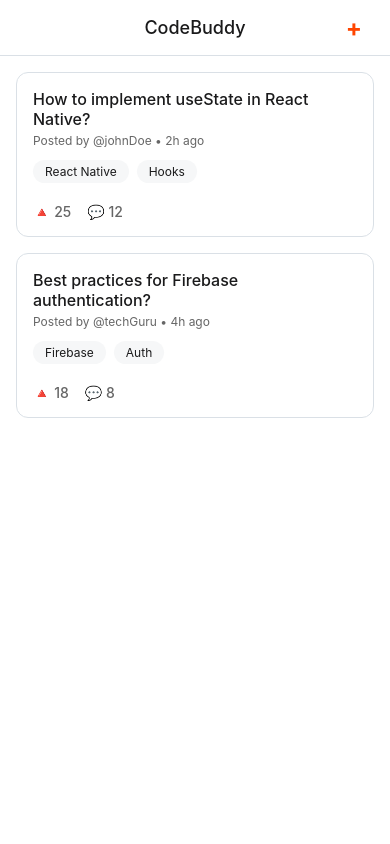
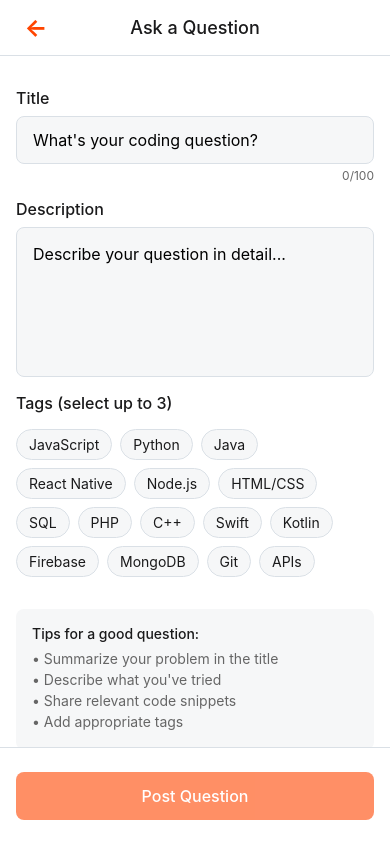
Before and after one commit to yaniChan17/CodeBuddy, a React Native app in the folder frontend/: screen /CreatePost in a window 390 px wide. Built offline with nearby package versions, Linux system fonts and the light colour scheme.

Commit message:
Add create post screen with form validation

```diff
--- a/frontend/App.js
+++ b/frontend/App.js
@@ -5,6 +5,7 @@ import LoginScreen from './src/screens/auth/LoginScreen';
 import RegisterScreen from './src/screens/auth/RegisterScreen';
 import HomeScreen from './src/screens/posts/HomeScreen';
 import PostDetailScreen from './src/screens/posts/PostDetailScreen';
+import CreatePostScreen from './src/screens/posts/CreatePostScreen';
 
 const Stack = createNativeStackNavigator();
 
@@ -23,6 +24,7 @@ const App = () => {
         <Stack.Screen name="Register" component={RegisterScreen} />
         <Stack.Screen name="Home" component={HomeScreen} />
         <Stack.Screen name="PostDetail" component={PostDetailScreen} />
+        <Stack.Screen name="CreatePost" component={CreatePostScreen} />
       </Stack.Navigator>
     </NavigationContainer>
   );
--- a/frontend/src/screens/posts/CreatePostScreen.js
+++ b/frontend/src/screens/posts/CreatePostScreen.js
@@ -0,0 +1,229 @@
+import React, { useState } from 'react';
+import {
+  View,
+  Text,
+  TextInput,
+  ScrollView,
+  StyleSheet,
+  TouchableOpacity,
+} from 'react-native';
+import Header from '../../components/common/Header';
+import Button from '../../components/common/Button';
+import { COLORS, FONTS } from '../../styles/globalStyles';
+
+// Predefined programming language tags
+const PROGRAMMING_TAGS = [
+  'JavaScript', 'Python', 'Java', 'React Native', 'Node.js',
+  'HTML/CSS', 'SQL', 'PHP', 'C++', 'Swift', 'Kotlin',
+  'Firebase', 'MongoDB', 'Git', 'APIs'
+];
+
+const CreatePostScreen = ({ navigation }) => {
+  const [title, setTitle] = useState('');
+  const [content, setContent] = useState('');
+  const [selectedTags, setSelectedTags] = useState([]);
+
+  const toggleTag = (tag) => {
+    if (selectedTags.includes(tag)) {
+      setSelectedTags(selectedTags.filter(t => t !== tag));
+    } else if (selectedTags.length < 3) { // Limit to 3 tags
+      setSelectedTags([...selectedTags, tag]);
+    }
+  };
+
+  const handleSubmit = () => {
+    // Will implement Firebase post creation later
+    console.log('New post:', { title, content, selectedTags });
+    navigation.goBack();
+  };
+
+  const isFormValid = title.trim() && content.trim() && selectedTags.length > 0;
+
+  return (
+    <View style={styles.container}>
+      <Header
+        title="Ask a Question"
+        leftIcon={
+          <TouchableOpacity onPress={() => navigation.goBack()}>
+            <Text style={styles.backButton}>←</Text>
+          </TouchableOpacity>
+        }
+      />
+
+      <ScrollView style={styles.content}>
+        <View style={styles.form}>
+          <Text style={styles.label}>Title</Text>
+          <TextInput
+            style={styles.titleInput}
+            placeholder="What's your coding question?"
+            value={title}
+            onChangeText={setTitle}
+            maxLength={100}
+          />
+          <Text style={styles.charCount}>{title.length}/100</Text>
+
+          <Text style={styles.label}>Description</Text>
+          <TextInput
+            style={styles.contentInput}
+            placeholder="Describe your question in detail..."
+            value={content}
+            onChangeText={setContent}
+            multiline
+            textAlignVertical="top"
+          />
+
+          <Text style={styles.label}>Tags (select up to 3)</Text>
+          <View style={styles.tagsContainer}>
+            {PROGRAMMING_TAGS.map((tag) => (
+              <TouchableOpacity
+                key={tag}
+                style={[
+                  styles.tag,
+                  selectedTags.includes(tag) && styles.selectedTag
+                ]}
+                onPress={() => toggleTag(tag)}
+              >
+                <Text style={[
+                  styles.tagText,
+                  selectedTags.includes(tag) && styles.selectedTagText
+                ]}>
+                  {tag}
+                </Text>
+              </TouchableOpacity>
+            ))}
+          </View>
+
+          <View style={styles.tipContainer}>
+            <Text style={styles.tipTitle}>Tips for a good question:</Text>
+            <Text style={styles.tipText}>• Summarize your problem in the title</Text>
+            <Text style={styles.tipText}>• Describe what you've tried</Text>
+            <Text style={styles.tipText}>• Share relevant code snippets</Text>
+            <Text style={styles.tipText}>• Add appropriate tags</Text>
+          </View>
+        </View>
+      </ScrollView>
+
+      <View style={styles.footer}>
+        <Button
+          title="Post Question"
+          onPress={handleSubmit}
+          disabled={!isFormValid}
+          style={[
+            styles.submitButton,
+            !isFormValid && styles.disabledButton
+          ]}
+        />
+      </View>
+    </View>
+  );
+};
+
+const styles = StyleSheet.create({
+  container: {
+    flex: 1,
+    backgroundColor: COLORS.background,
+  },
+  content: {
+    flex: 1,
+  },
+  form: {
+    padding: 16,
+  },
+  label: {
+    ...FONTS.medium,
+    fontSize: 16,
+    color: COLORS.secondary,
+    marginBottom: 8,
+    marginTop: 16,
+  },
+  titleInput: {
+    height: 48,
+    borderRadius: 8,
+    backgroundColor: COLORS.lightGray,
+    paddingHorizontal: 16,
+    borderWidth: 1,
+    borderColor: COLORS.border,
+    ...FONTS.regular,
+    fontSize: 16,
+  },
+  charCount: {
+    ...FONTS.regular,
+    fontSize: 12,
+    color: '#666',
+    textAlign: 'right',
+    marginTop: 4,
+  },
+  contentInput: {
+    height: 150,
+    borderRadius: 8,
+    backgroundColor: COLORS.lightGray,
+    padding: 16,
+    borderWidth: 1,
+    borderColor: COLORS.border,
+    ...FONTS.regular,
+    fontSize: 16,
+  },
+  tagsContainer: {
+    flexDirection: 'row',
+    flexWrap: 'wrap',
+    marginTop: 8,
+  },
+  tag: {
+    backgroundColor: COLORS.lightGray,
+    borderRadius: 16,
+    paddingHorizontal: 12,
+    paddingVertical: 6,
+    marginRight: 8,
+    marginBottom: 8,
+    borderWidth: 1,
+    borderColor: COLORS.border,
+  },
+  selectedTag: {
+    backgroundColor: COLORS.primary,
+    borderColor: COLORS.primary,
+  },
+  tagText: {
+    ...FONTS.regular,
+    fontSize: 14,
+    color: COLORS.secondary,
+  },
+  selectedTagText: {
+    color: '#FFFFFF',
+  },
+  tipContainer: {
+    marginTop: 24,
+    padding: 16,
+    backgroundColor: COLORS.lightGray,
+    borderRadius: 8,
+  },
+  tipTitle: {
+    ...FONTS.medium,
+    fontSize: 14,
+    color: COLORS.secondary,
+    marginBottom: 8,
+  },
+  tipText: {
+    ...FONTS.regular,
+    fontSize: 14,
+    color: '#666',
+    marginBottom: 4,
+  },
+  footer: {
+    padding: 16,
+    borderTopWidth: 1,
+    borderTopColor: COLORS.border,
+  },
+  submitButton: {
+    height: 48,
+  },
+  disabledButton: {
+    opacity: 0.6,
+  },
+  backButton: {
+    ...FONTS.bold,
+    fontSize: 24,
+    color: COLORS.primary,
+  },
+});
+
+export default CreatePostScreen;
```
